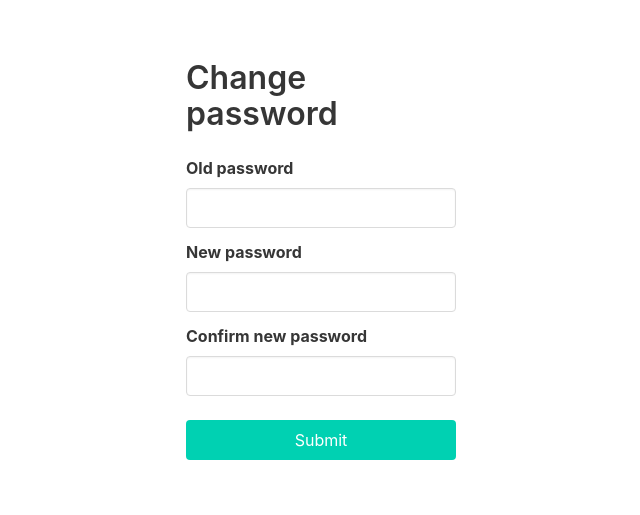
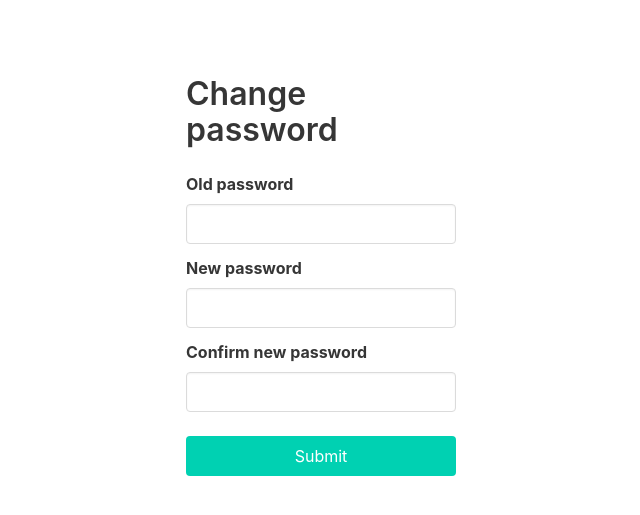
Before and after one commit to jrauha/rpg-npc-generator, a Flask app: page /change-password in a window 1280 px wide. Shown: the part 56-571 px from the top of the page, without its empty margins (319-959 px from the left). Run offline with Flask 3, Linux system fonts and the light colour scheme; the visitor is signed in with stand-in values (Sample User, id 1); some libraries are stand-ins or nearby versions.

Commit message:
Add meta tags and update main content class in layout.html

```diff
--- a/npcgen/templates/layout.html
+++ b/npcgen/templates/layout.html
@@ -5,6 +5,9 @@
             {% block title %}
             {% endblock title %}
         </title>
+        <meta charset="utf-8" />
+        <meta name="viewport"
+              content="width=device-width, initial-scale=1" />
         <link rel="stylesheet"
               href="https://cdn.jsdelivr.net/npm/bulma@0.9.4/css/bulma.min.css" />
         <link rel="stylesheet"
@@ -55,7 +58,7 @@
                 </div>
             </div>
         </nav>
-        <main>
+        <main class="main-content mb-6 p-4">
             {% block content %}
             {% endblock content %}
         </main>
```
